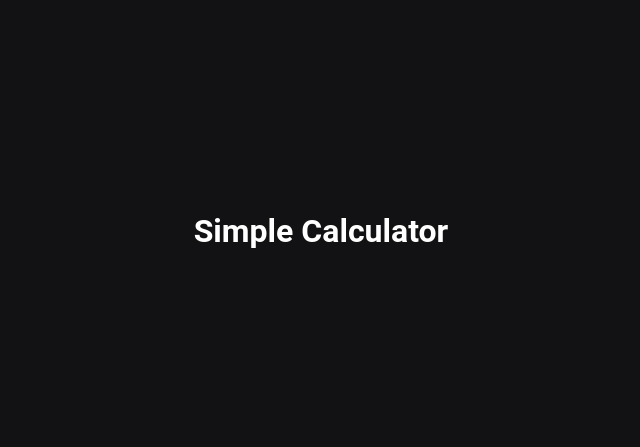
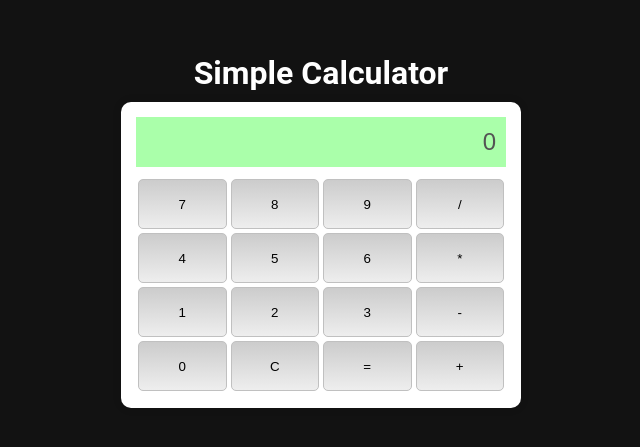
Before and after one commit to kelsonbatista/simple-calculator, a React (Create React App) app: page / in a window 1280 px wide. Shown: the part 169-616 px from the top of the page, without its empty margins (319-959 px from the left). Built offline with nearby package versions, Linux system fonts and the light colour scheme.

Commit message:
Styles and functions

```diff
--- a/src/App.js
+++ b/src/App.js
@@ -1,9 +1,93 @@
-import Container from "./styles";
+import { useState } from "react";
+import Button from "./components/Button";
+import Display from "./components/Display";
+import { Container, Content, Row } from "./styles";
 
 const App = () => {
+  const [currentNumber, setCurrentNumber] = useState(0);
+  const [firstNumber, setFirstNumber] = useState(0);
+  const [action, setAction] = useState('');
+
+  const handleCurrentNumber = (number) => {
+    setCurrentNumber((prev) => `${prev === 0 ? '' : prev}${number}`);
+  }
+
+  const handleOnClear = () => {
+    setCurrentNumber(0);
+  }
+
+  const handleEqualTo = () => {
+    if (action === "+") {
+      handleSum();
+    } else if (action === "-") {
+      handleSub();
+    } else if (action === "/") {
+      handleDiv();
+    } else if (action === "*") {
+      handleMult();
+    }
+  };
+
+  const handleOperator = (operator) => {
+    handleOnClear();
+    setAction(operator);
+    setFirstNumber(currentNumber);
+  };
+
+  const handleSum = () => {
+    handleOnClear();
+    const sum = Number(firstNumber) + Number(currentNumber);
+    setCurrentNumber(sum);
+  };
+
+  const handleSub = () => {
+    handleOnClear();
+    const sum = Number(firstNumber) - Number(currentNumber);
+    setCurrentNumber(sum);
+  };
+
+  const handleDiv = () => {
+    handleOnClear();
+    const sum = Number(firstNumber) / Number(currentNumber);
+    setCurrentNumber(sum);
+  };
+
+  const handleMult = () => {
+    handleOnClear();
+    const sum = Number(firstNumber) * Number(currentNumber);
+    setCurrentNumber(sum);
+  };
+
   return (
     <Container>
       <h1>Simple Calculator</h1>
+      <Content>
+        <Display value={currentNumber} />
+        <Row>
+          <Button label="7" onClick={() => handleCurrentNumber("7")} />
+          <Button label="8" onClick={() => handleCurrentNumber("8")} />
+          <Button label="9" onClick={() => handleCurrentNumber("9")} />
+          <Button label="/" onClick={() => handleOperator("/")} />
+        </Row>
+        <Row>
+          <Button label="4" onClick={() => handleCurrentNumber("4")} />
+          <Button label="5" onClick={() => handleCurrentNumber("5")} />
+          <Button label="6" onClick={() => handleCurrentNumber("6")} />
+          <Button label="*" onClick={() => handleOperator("*")} />
+        </Row>
+        <Row>
+          <Button label="1" onClick={() => handleCurrentNumber("1")} />
+          <Button label="2" onClick={() => handleCurrentNumber("2")} />
+          <Button label="3" onClick={() => handleCurrentNumber("3")} />
+          <Button label="-" onClick={() => handleOperator("-")} />
+        </Row>
+        <Row>
+          <Button label="0" onClick={() => handleCurrentNumber("0")} />
+          <Button label="C" onClick={() => handleOnClear()} />
+          <Button label="=" onClick={() => handleEqualTo()} />
+          <Button label="+" onClick={() => handleOperator("+")} />
+        </Row>
+      </Content>
     </Container>
   );
 }
--- a/src/components/Button/index.js
+++ b/src/components/Button/index.js
@@ -1,8 +1,10 @@
-function Button(props) {
-  const { title } = props
+import ButtonContainer from "./styles"
+
+const Button = (props) => {
+  const { label, onClick } = props
 
   return (
-    <button>{title}</button>
+    <ButtonContainer onClick={onClick}>{label}</ButtonContainer>
   )
 }
 
--- a/src/components/Button/styles.js
+++ b/src/components/Button/styles.js
@@ -0,0 +1,24 @@
+import styled from "styled-components";
+
+const ButtonContainer = styled.button`
+  display: flex;
+  justify-content: center;
+  align-items: center;
+  padding: 10px;
+  border: 1px solid #c0c0c0;
+  width: 100%;
+  min-width: 20px;
+  height: 100%;
+  min-height: 50px;
+  background-image: linear-gradient(#ccc, #eee);
+  cursor: pointer;
+  box-sizing: border-box;
+  border-radius: 5px;
+  margin: 2px;
+
+  &:hover {
+    background-image: linear-gradient(#aaa, #ccc);
+  }
+`;
+
+export default ButtonContainer;
--- a/src/components/Display/index.js
+++ b/src/components/Display/index.js
@@ -1,9 +1,15 @@
-function Display(props) {
-  const { title } = props
+import DisplayContainer from "./styles";
+
+const Display = (props) => {
+  const { value } = props;
 
   return (
-    <div>Display { title }</div>
-  )
+    <>
+      <DisplayContainer>
+        <input disabled value={value} />
+      </DisplayContainer>
+    </>
+  );
 }
 
 export default Display
--- a/src/components/Display/styles.js
+++ b/src/components/Display/styles.js
@@ -0,0 +1,27 @@
+import styled from "styled-components";
+
+const DisplayContainer = styled.div`
+  display: flex;
+  flex-direction: column;
+  align-items: end;
+  justify-content: center;
+  padding: 0 10px;
+  height: 50px;
+  background-color: #aaffaa;
+  font-size: 24px;
+  font-family: monospace;
+  padding: 0px;
+  margin-bottom: 10px;
+
+  input {
+    width: 100%;
+    height: 50px;
+    border: 0;
+    background-color: #aaffaa;
+    text-align: right;
+    font-size: 24px;
+    padding: 0 10px;
+  }
+`;
+
+export default DisplayContainer;
--- a/src/global.js
+++ b/src/global.js
@@ -8,7 +8,7 @@ const GlobalStyles = createGlobalStyle`
   }
 
   body {
-    background: #121214;
+    background: #121212;
     color: white;
     font-family: 'Roboto', sans-serif;
   }
--- a/src/styles.js
+++ b/src/styles.js
@@ -4,8 +4,35 @@ const Container = styled.div`
   display: flex;
   align-items: center;
   justify-content: center;
+  flex-direction: column;
   width: 100%;
   height: 100vh;
 `;
 
-export default Container;
+const Content = styled.div`
+  width: 80%;
+  max-width: 400px;
+  max-height: 350px;
+  padding: 15px;
+  border-radius: 10px;
+  background-color: #fff;
+  box-shadow: 0 0 10px rgba(0, 0, 0, 0.1);
+  color: #222222;
+  margin-top: 10px;
+`;
+
+const Row = styled.div`
+  display: flex;
+  flex-direction: row;
+  align-items: center;
+  justify-content: space-between;
+`;
+
+const Column = styled.div`
+  display: flex;
+  flex-direction: column;
+  align-items: center;
+  justify-content: space-between;
+`;
+
+export { Column, Container, Content, Row };
```
